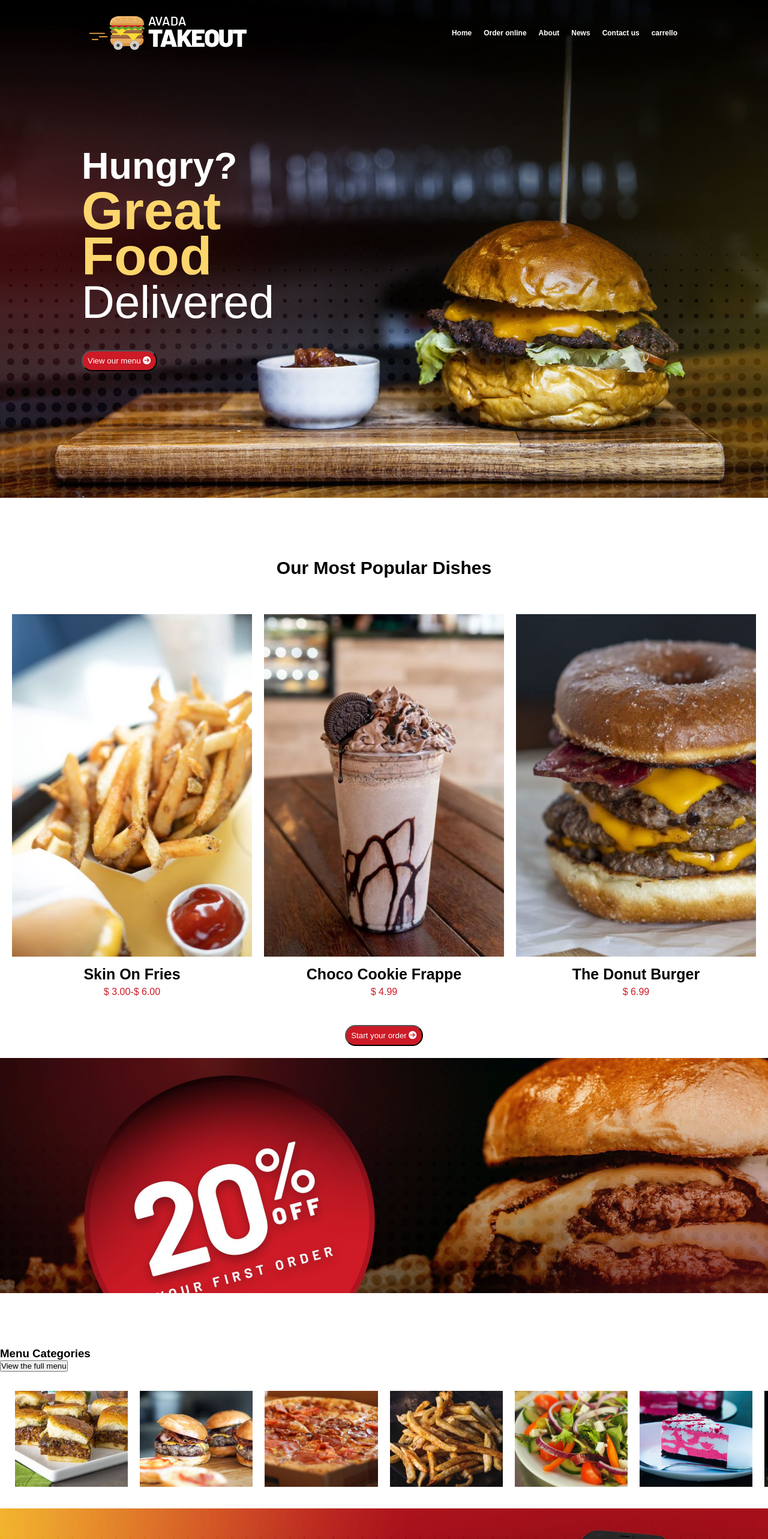
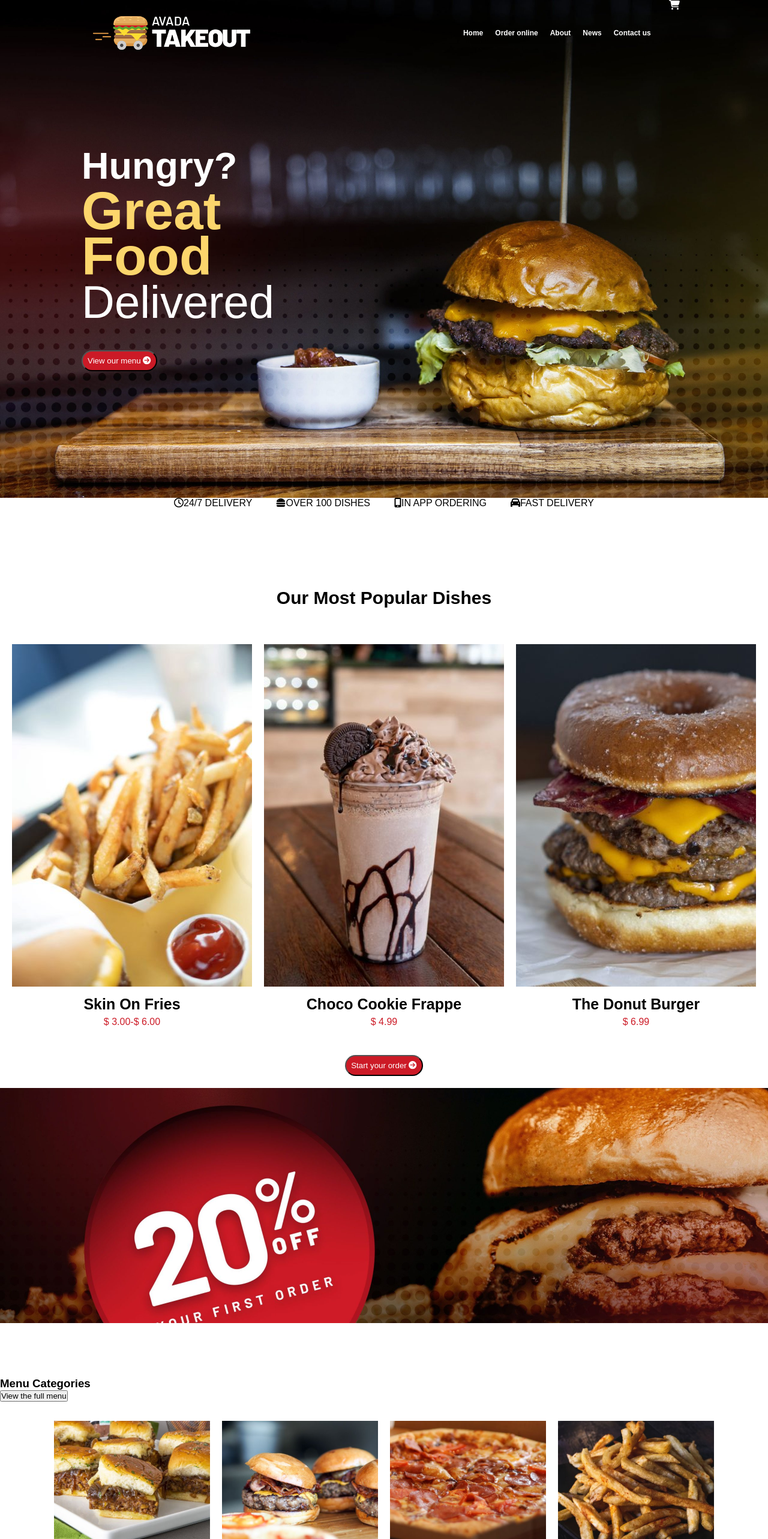
Before and after one commit to nadiaf85/proj-html-vuejs, a Vue app: page / in a window 1280 px wide. Shown: the top 2566 px of the page at 60% size. Built offline with nearby package versions, Linux system fonts and the light colour scheme.

Commit message:
modifiche

```diff
--- a/src/components/macro/Footer.vue
+++ b/src/components/macro/Footer.vue
@@ -4,6 +4,7 @@
       <div class="info_footer">
         <ul v-for="(element, index) in categories" :key="index">{{element.text}}
           <li v-for="(element, index) in categories[index].content" :key="index">{{element.text}}</li>
+          <li :class=(element.image)></li>
         </ul>
       </div>
       <Logo/>
@@ -112,6 +113,12 @@ export default {
             },
             {
               text: "Privacy Policy"
+            },
+            {
+              image: require ("../../assets/images/app-store-badge.png"),
+            },
+            {
+              image: require ("../../assets/images/play-store-badge.png"),
             },
           ]
           },
--- a/src/components/macro/Header.vue
+++ b/src/components/macro/Header.vue
@@ -5,10 +5,11 @@
                 <img src="../../assets/images/takeout-logo.png" alt="">
             </div>
             <nav>
-                <ul>
-                    <li v-for="(element, index) in info" :key="index">
+                <ul v-for="(element, index) in info" :key="index">
+                    <li>
                     <a href="#" :class="{'active': element.current==true}">{{element.text}}</a>
                     </li>
+                    <li :class=(element.icon)></li>
                 </ul>
             </nav>
         </div>
@@ -18,23 +19,14 @@
               <h3>Great Food</h3>
               <p>Delivered</p>
               <button type="button" class="button">View our menu <i class="fas fa-arrow-circle-right"></i></button>
-              <!-- <span>Delivered</span> -->
         </div>
       </div>
-
-        <!-- <Delivery/> -->
-
     </header>
 </template>
 
 <script>
-// import Delivery from '../commons/Delivery.vue';
-
 export default {
     name: 'Header',
-    components:{
-      // Delivery
-    },
     data() {
       return{
         info: [
@@ -64,7 +56,7 @@ export default {
                 current: false,
             },
             {
-                text: "carrello",
+                icon: "fa-solid fa-cart-shopping",
                 url: "#",
                 current: false,
             }
@@ -98,21 +90,27 @@ header{
 
 nav{
      line-height: 80px;
+     display: flex;
 
     ul{
     list-style-type: none;
     display: flex;
     justify-content: center;
+    color: $textColor;
     }
 
     li a{
       display: inline-block;
-      color: white;
+      color: $textColor;
       padding: 15px 10px;
       text-decoration: none;
       font-size: 12px;
       font-weight: 600;
     }
+  }
+
+  .icon_cart{
+    color: $textColor;
   }
 
 .container_info{
--- a/src/components/sections/MainDishes.vue
+++ b/src/components/sections/MainDishes.vue
@@ -1,6 +1,12 @@
 <template>
 
 <section class="popular_dishes">
+    <div class="delivery">
+        <span><i class="far fa-clock"></i>24/7 Delivery</span>
+        <span><i class="fas fa-hamburger"></i>Over 100 Dishes</span>
+        <span><i class="fas fa-mobile-alt"></i>In App Ordering</span>
+        <span><i class="fas fa-car"></i>Fast Delivery</span>
+    </div>
     <h1>Our Most Popular Dishes</h1>
     <div class="container">
         <div class="dishes">
@@ -96,8 +102,16 @@ export default {
         background-color: $buttonColor;
         color: $textColor;
     }
-
 }
 
+.delivery{
+    text-align: center;
+    height: 50px;
+
+    span{
+        padding: 20px;
+        text-transform: uppercase;
+    }
+}
 
 </style>
--- a/src/components/sections/MainLatestNews.vue
+++ b/src/components/sections/MainLatestNews.vue
@@ -1,16 +1,19 @@
 <template>
 
-<section class="news">
-    <h1>Latest News</h1>
-    <div class="container">
-        <div class="new_type">
-            <div v-for="(element,index) in newType" :key="index">
-                <img :src="element.image" alt="">
-                <p>{{element.title}}</p>
-                <p>{{element.description}}</p>
+<section class="container">
+    <div class="news">
+        <h1>Latest News</h1>
+        <button type="button">Start your order</button>
+            <div class="new_type">
+                <div v-for="(element,index) in newType" :key="index">
+                    <img :src="element.image" alt="">
+                    <div class="text_news">
+                        <p class="type"><strong>{{element.title}}</strong></p>
+                        <p class="information_type">{{element.description}}</p>
+                    </div>
+                </div>
             </div>
         </div>
-    </div>
 
     <!-- <div class="button">
         <button type="button">Start your order</button>
@@ -44,7 +47,7 @@ export default {
 </script>
 
 <style lang="scss" scoped>
-// @import '../../assets/style/variables.scss';
+@import '../../assets/style/vars.scss';
 
 .container{
     display: flex;
@@ -52,8 +55,15 @@ export default {
 }
 
 .news{
+    width: 60%;
+    margin-top: 80px;
+    margin-bottom: 80px;
+
     h1{
-        text-align: center;
+        text-align: left;
+        font-size: 30px;
+        margin-top: 50px;
+        margin-bottom: 50px;
     }
 }
 
@@ -63,7 +73,7 @@ export default {
     justify-content: center;
 
     img{
-        padding: 10px;
+        padding: 2px;
     }
 
     p{
@@ -72,11 +82,30 @@ export default {
     }
 }
 
+.text_news{
+    width: 100%;
+
+    p{
+        line-height: 20px;
+    }
+
+    .type{
+        font-size: 25px;
+        margin-bottom: 20px;
+        margin-top: 20px;
+    }
+
+    .information_type{
+        font-size: 12px;
+        width: 94%;
+    }
+}
+
 .button{
     text-align: center;
     margin-bottom: 20px;
     margin-top: 10px;
-    // background-color: $buttonColor;
+    background-color: $buttonColor;
 }
 
 
--- a/src/components/sections/MainMenuCategories.vue
+++ b/src/components/sections/MainMenuCategories.vue
@@ -45,7 +45,7 @@ export default {
             },
             {
                 image: require ("../../assets/images/specials-menu-background.jpg"),
-            }
+            },
         ]
       }
   }
@@ -63,14 +63,16 @@ export default {
 }
 
 .categories{
-    // width: calc(20% - 4px);
     margin: 2px;
     padding: 20px 13px;
     display: flex;
+    flex-wrap: wrap;
+    // width: 100%;
+    justify-content: center;
 
 
     img{
-        height: 180px;
+        height: 241px;
         padding: 10px;
     }
 }
```
Also changed, not shown: src/components/commons/Delivery.vue (deleted, +0 -18 lines).
